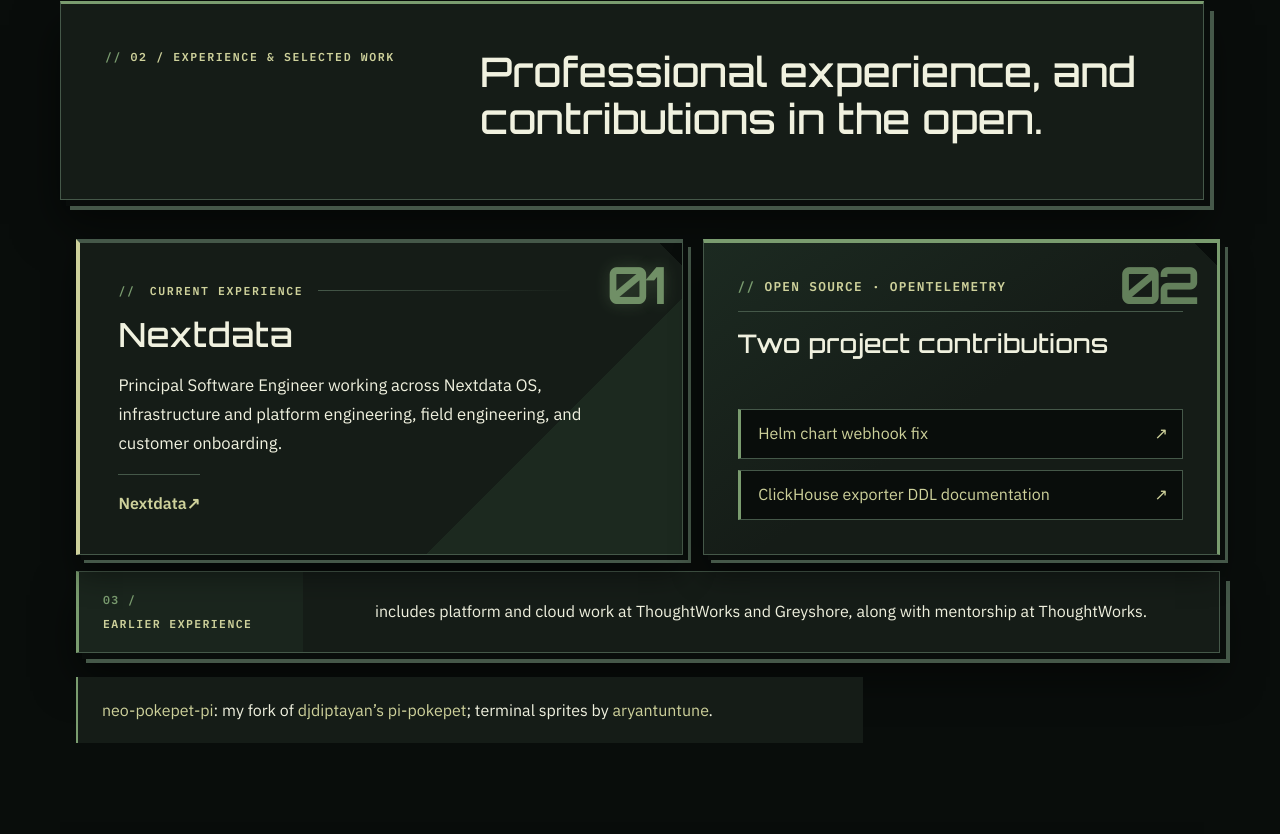
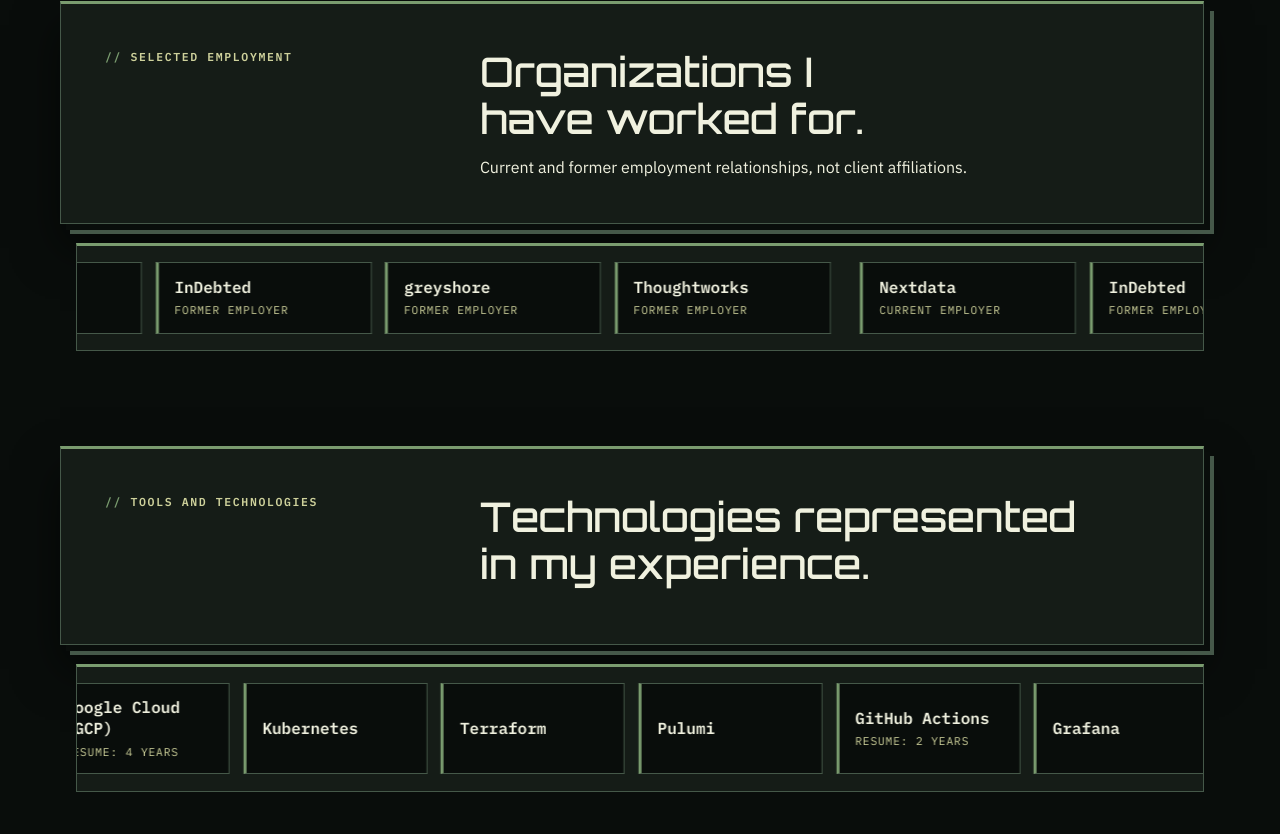
Before and after one commit to ElderMael/portfolio-website, a React (Vite) app: page / in a window 1280 px wide. Shown: the part 1406-2240 px from the top of the page. Built offline with nearby package versions, Linux system fonts and the light colour scheme; a web font is replaced by a local one.

Commit message:
feat: add experience marquees and process themes

```diff
--- a/src/components/Home.css
+++ b/src/components/Home.css
@@ -519,3 +519,111 @@
   .home-button { justify-content: center; }
   .home-hero-caption { font-size: .6rem; letter-spacing: .09em; }
 }
+
+.home-marquee-section .home-section-heading { margin-bottom: 1.2rem; }
+.home-marquee-viewport {
+  overflow: hidden;
+  margin: 0 1rem 0 1rem;
+  border: 1px solid var(--line);
+  border-top: 3px solid var(--accent);
+  background: var(--surface);
+}
+.home-marquee-track {
+  display: flex;
+  width: max-content;
+  animation: home-marquee-scroll 44s linear infinite;
+  will-change: transform;
+}
+.home-employer-marquee .home-marquee-track { animation-duration: 36s; }
+.home-technology-marquee .home-marquee-track { animation-duration: 52s; }
+.home-marquee-items {
+  display: flex;
+  flex: none;
+  gap: .85rem;
+  width: max-content;
+  margin: 0;
+  padding: 1rem .85rem 1rem 1rem;
+  list-style: none;
+}
+.home-marquee-item {
+  display: flex;
+  flex: none;
+  min-width: 10rem;
+  min-height: 4.5rem;
+  flex-direction: column;
+  justify-content: center;
+  gap: .3rem;
+  padding: .8rem 1rem;
+  border: 1px solid var(--line);
+  border-left: 3px solid var(--accent);
+  background: var(--page);
+}
+.home-employer-marquee .home-marquee-item { width: 13.5rem; }
+.home-technology-marquee .home-marquee-item { width: 11.5rem; }
+.home-marquee-item-label {
+  color: var(--text);
+  font: 600 1rem/1.35 'IBM Plex Mono', monospace;
+  overflow-wrap: anywhere;
+}
+.home-marquee-item-detail {
+  color: var(--muted);
+  font: 500 .7rem/1.4 'IBM Plex Mono', monospace;
+  letter-spacing: .08em;
+  text-transform: uppercase;
+}
+@keyframes home-marquee-scroll {
+  from { transform: translateX(0); }
+  to { transform: translateX(-50%); }
+}
+.site-shell[data-motion-paused='true'] .home-marquee-viewport { overflow: visible; }
+.site-shell[data-motion-paused='true'] .home-marquee-track {
+  display: block;
+  width: 100%;
+  animation: none !important;
+  transform: none !important;
+  will-change: auto;
+}
+.site-shell[data-motion-paused='true'] .home-marquee-items {
+  width: 100%;
+  flex-wrap: wrap;
+  padding: .5rem;
+}
+.site-shell[data-motion-paused='true'] .home-marquee-items[aria-hidden='true'] {
+  display: none;
+}
+.home-process-grid {
+  display: grid;
+  grid-template-columns: repeat(4, minmax(0, 1fr));
+  gap: clamp(.85rem, 1.8vw, 1.25rem);
+  padding: 1.4rem 0 1.75rem 1rem;
+}
+.home-process-grid .home-card h3 { font-size: 1.05rem; }
+.home-process-grid .home-card p { line-height: 1.65; }
+
+@media (max-width: 1000px) {
+  .home-process-grid { grid-template-columns: repeat(2, minmax(0, 1fr)); }
+}
+
+@media (max-width: 700px) {
+  .home-marquee-viewport { margin-right: .5rem; margin-left: .5rem; }
+  .home-employer-marquee .home-marquee-item { width: 11rem; }
+  .home-technology-marquee .home-marquee-item { width: 10rem; }
+  .home-process-grid { grid-template-columns: 1fr; padding-left: .5rem; }
+}
+
+@media (prefers-reduced-motion: reduce) {
+  .home-marquee-viewport { overflow: visible; }
+  .home-marquee-track {
+    display: block;
+    width: 100%;
+    animation: none !important;
+    transform: none !important;
+    will-change: auto;
+  }
+  .home-marquee-items {
+    width: 100%;
+    flex-wrap: wrap;
+    padding: .5rem;
+  }
+  .home-marquee-items[aria-hidden='true'] { display: none; }
+}
--- a/src/components/Home.tsx
+++ b/src/components/Home.tsx
@@ -1,6 +1,70 @@
 import React from 'react';
 import { Link } from 'react-router-dom';
 import './Home.css';
+
+type MarqueeItem = { label: string; detail?: string };
+
+const employers: MarqueeItem[] = [
+    { label: 'Nextdata', detail: 'Current employer' },
+    { label: 'InDebted', detail: 'Former employer' },
+    { label: 'greyshore', detail: 'Former employer' },
+    { label: 'Thoughtworks', detail: 'Former employer' },
+];
+
+const technologies: MarqueeItem[] = [
+    { label: 'AWS' },
+    { label: 'Microsoft Azure' },
+    { label: 'Google Cloud (GCP)', detail: 'resume: 4 years' },
+    { label: 'Kubernetes' },
+    { label: 'Terraform' },
+    { label: 'Pulumi' },
+    { label: 'GitHub Actions', detail: 'resume: 2 years' },
+    { label: 'Grafana' },
+    { label: 'Prometheus' },
+    { label: 'OpenTelemetry' },
+    { label: 'ClickHouse' },
+    { label: 'Java', detail: 'resume: 11 years' },
+    { label: 'JavaScript', detail: 'resume: 9 years' },
+    { label: 'Spring Boot', detail: 'resume: 7 years' },
+    { label: 'Go', detail: 'resume: 3 years' },
+    { label: 'Rust', detail: 'resume: 3 years' },
+    { label: 'React' },
+    { label: 'Node.js', detail: 'resume: 4 years' },
+];
+
+function HomeMarquee({
+    items,
+    label,
+    className,
+}: {
+    items: MarqueeItem[];
+    label: string;
+    className: string;
+}) {
+    return (
+        <div className={`home-marquee ${className}`}>
+            <div className="home-marquee-viewport">
+                <div className="home-marquee-track">
+                    {[false, true].map((isDuplicate) => (
+                        <ul
+                            className="home-marquee-items"
+                            key={isDuplicate ? 'duplicate' : 'primary'}
+                            aria-label={isDuplicate ? undefined : label}
+                            aria-hidden={isDuplicate || undefined}
+                        >
+                            {items.map((item) => (
+                                <li className="home-marquee-item" key={item.label}>
+                                    <span className="home-marquee-item-label">{item.label}</span>
+                                    {item.detail && <span className="home-marquee-item-detail">{item.detail}</span>}
+                                </li>
+                            ))}
+                        </ul>
+                    ))}
+                </div>
+            </div>
+        </div>
+    );
+}
 
 export function Home() {
     return (
@@ -58,6 +122,27 @@ export function Home() {
                 </div>
             </section>
 
+            <section className="home-section home-marquee-section" aria-labelledby="employers-title">
+                <div className="home-section-heading paper-panel">
+                    <p className="home-eyebrow">Selected employment</p>
+                    <div>
+                        <h2 id="employers-title">Organizations I have worked for.</h2>
+                        <p>Current and former employment relationships, not client affiliations.</p>
+                    </div>
+                </div>
+                <HomeMarquee items={employers} label="Selected employers" className="home-employer-marquee" />
+            </section>
+
+            <section className="home-section home-marquee-section" aria-labelledby="technologies-title">
+                <div className="home-section-heading paper-panel">
+                    <p className="home-eyebrow">Tools and technologies</p>
+                    <div>
+                        <h2 id="technologies-title">Technologies represented in my experience.</h2>
+                    </div>
+                </div>
+                <HomeMarquee items={technologies} label="Selected technologies" className="home-technology-marquee" />
+            </section>
+
             <section className="home-section" aria-labelledby="work-title">
                 <div className="home-section-heading paper-panel">
                     <p className="home-eyebrow">02 / Experience &amp; selected work</p>
@@ -97,6 +182,34 @@ export function Home() {
                 </p>
             </section>
 
+            <section className="home-section home-process" aria-labelledby="process-title">
+                <div className="home-section-heading paper-panel">
+                    <p className="home-eyebrow">Work process · provisional</p>
+                    <div>
+                        <h2 id="process-title">Some themes that inform my work.</h2>
+                        <p>These are draft themes, not a fixed sequence or a promise about every engagement.</p>
+                    </div>
+                </div>
+                <div className="home-process-grid">
+                    <article className="home-card">
+                        <h3>Evolve platforms and architecture</h3>
+                        <p>In response to product and developer needs.</p>
+                    </article>
+                    <article className="home-card">
+                        <h3>Integrate systems</h3>
+                        <p>Work alongside customer engineers where relevant.</p>
+                    </article>
+                    <article className="home-card">
+                        <h3>Consider operational practices</h3>
+                        <p>Include observability, security, and CI/CD as part of engineering work.</p>
+                    </article>
+                    <article className="home-card">
+                        <h3>Share knowledge</h3>
+                        <p>Through mentoring and collaboration.</p>
+                    </article>
+                </div>
+            </section>
+
             <section className="home-section home-community" aria-labelledby="community-title">
                 <div className="home-section-heading paper-panel">
                     <p className="home-eyebrow">03 / Community</p>
```
Also changed, not shown: plans/portfolio-expansion.md (+11 -9 lines), 2 other files (tests, documents, lock files or other folders).
